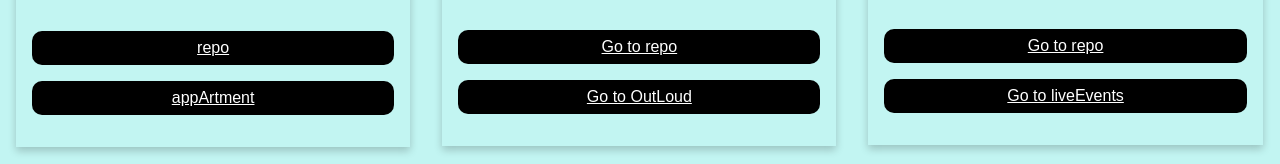
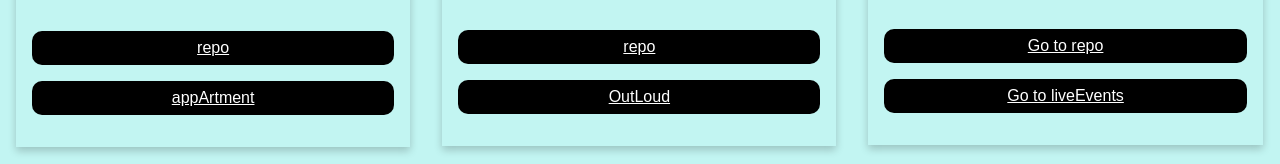
Before and after one commit to Carolinams7/Port, a plain HTML site: page about.html in a window 1280 px wide. Shown: the part 944-1108 px from the top of the page. Drawn offline with Linux system fonts and the light colour scheme.

Commit message:
Update about.html

```diff
--- a/about.html
+++ b/about.html
@@ -90,11 +90,11 @@
           <br>
             <p>
             <a href="https://github.com/Carolinams7/OutLoud" class="button"
-               >Go to repo</a>
+               >repo</a>
             </p>
             <p>
             <a href="http://nuproject2.herokuapp.com/" class="button"
-              >Go to OutLoud</a>
+              >OutLoud</a>
           </p>
           </div>
         </div>
```
